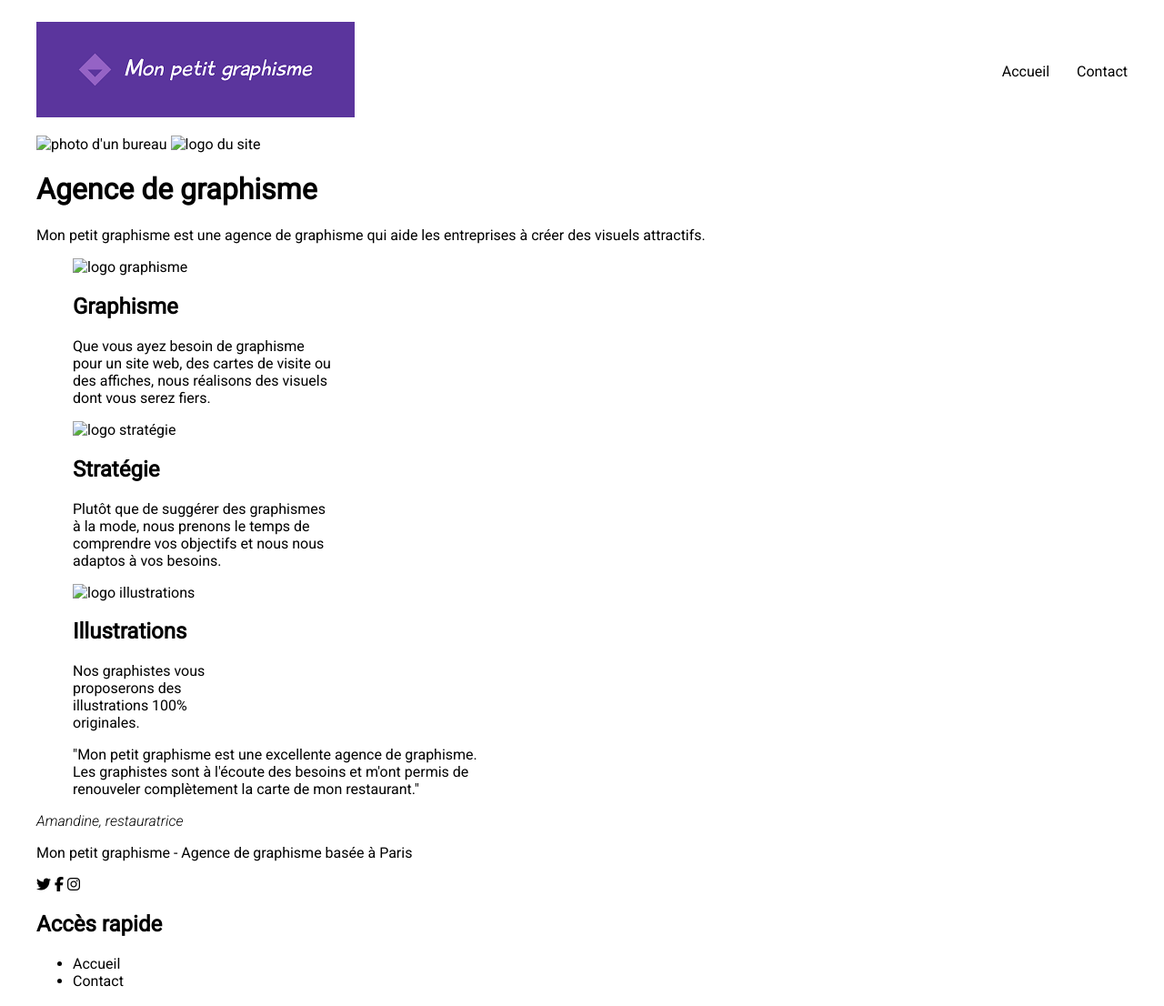
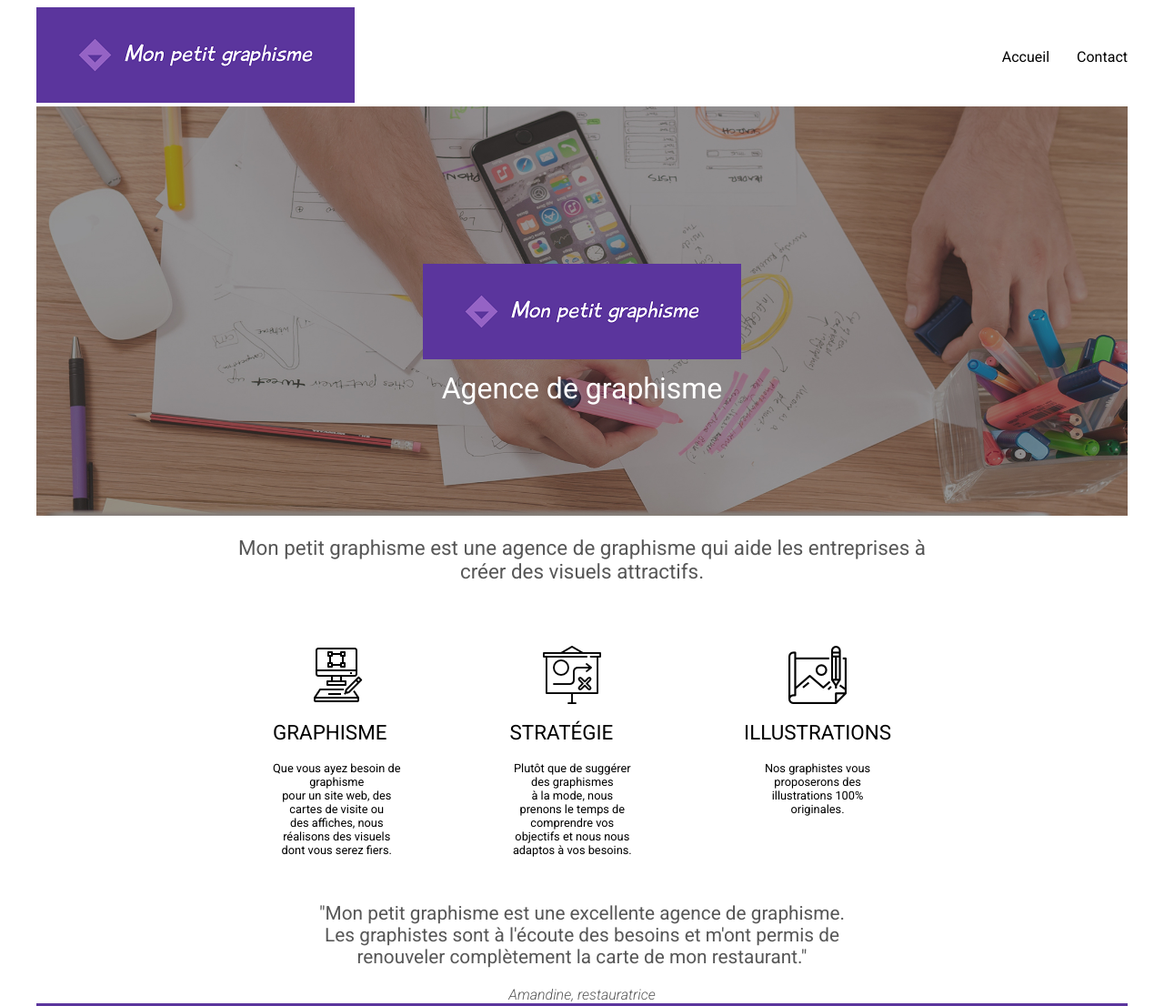
Before and after one commit to Chantalak/DevetMoi, a plain HTML site: page index.html in a window 1280 px wide. Shown: the top 1106 px of the page at 91% size. Drawn offline with Linux system fonts and the light colour scheme.

Commit message:
add css main

```diff
--- a/index.html
+++ b/index.html
@@ -16,9 +16,9 @@
         <div id="bloc_page">
              <!--header-->
             <header>
-                <p>
+                <div>
                     <img src="images/logo_long.png" alt="logo du site" />
-                </p>
+                </div>
 
                 <nav class="nav">
                     <ul class="nav nav__list">
@@ -28,21 +28,22 @@
                 </nav>
             </header>
 
-
             <!--main-->
             <main>
-                <div class="banniere">
-                <img src="body/backgroung_image.jpg" alt="photo d'un bureau" />
-                <img src="logo/logo_long.png" alt="logo du site" />
-                <h1>Agence de graphisme</h1>
+                <div class="banniere" >
+                    <img class="banniere__Img" src="images/backgroung_image.jpg" alt="photo d'un bureau" />
+                    <img class="banniere__logo" src="images/logo_long.png" alt="logo du site" />
+                    <h1 class="banniere__titre">Agence de graphisme</h1>
                 </div>
 
-                <section>
-                    <p>Mon petit graphisme est une agence de graphisme qui aide les entreprises à créer des visuels attractifs.</p>
 
-                    <div class="bloc">
-                        <figure class="bloc__info">
-                            <img src="body/graphic-design.png" alt="logo graphisme"/>
+                <section class="bloc">
+                    <p class="bloc__">Mon petit graphisme est une agence de graphisme qui aide les entreprises à<br>
+                    créer des visuels attractifs.</p>
+
+                    <div class="bloc__info">
+                        <figure class="bloc__info--plus">
+                            <img src="images/graphic-design.png" alt="logo graphisme"/>
                             <figcaption>
                                 <h2>Graphisme</h2>
                                 <p>
@@ -54,8 +55,8 @@
                             </figcaption>
                         </figure>
 
-                        <figure class="bloc__info">
-                            <img src="body/strategie.png" alt="logo stratégie"/>
+                        <figure class="bloc__info--plus">
+                            <img src="images/strategie.png" alt="logo stratégie"/>
                             <figcaption>
                                 <h2>Stratégie</h2>
                                 <p>
@@ -67,8 +68,8 @@
                             </figcaption>
                         </figure>
 
-                        <figure class="bloc__info">
-                            <img src="body/illustrations.png" alt="logo illustrations"/>
+                        <figure class="bloc__info--plus">
+                            <img src="images/illustrations.png" alt="logo illustrations"/>
                             <figcaption>
                                 <h2>Illustrations</h2>
                                 <p>
@@ -82,6 +83,7 @@
                     </div>
                 </section>
 
+                <div class="citation">
                     <blockquote>
                     "Mon petit graphisme est une excellente agence de graphisme.<br>
                     Les graphistes sont à l'écoute des besoins et m'ont permis de<br>
@@ -90,11 +92,12 @@
                     <cite>
                     Amandine, restauratrice
                     </cite>
+                </div>
             </main>
 
              <!--footer-->
             <footer>
-                <p>Mon petit graphisme - Agence de graphisme basée à Paris</p>
+                <span>Mon petit graphisme - Agence de graphisme basée à Paris</>
 
                 <div class="logo">
                     <i class="fab fa-twitter"></i>
--- a/style.css
+++ b/style.css
@@ -12,12 +12,14 @@ body
 	max-width: 1200px;
 }
 
+/*entête*/
 header
 {
 	display: flex;
 	justify-content: space-between;
 }
 
+/*nav*/
 .nav
 {
     display: flex;
@@ -34,3 +36,136 @@ header
     list-style: none;
 	padding-left: 30px;
 }
+
+/*main*/
+main
+{
+	margin-top: 0px;
+}
+
+/*bannière*/
+.banniere
+{
+    height: 450px;
+	position: relative;
+    display: flex;
+    justify-content: center;
+    align-items: center;
+    flex-direction: column;
+}
+
+.banniere__Img
+{
+   position: absolute;
+    width: 100%;
+    height: 100%;
+}
+
+.banniere__Img img
+{
+    object-fit: cover;
+}
+
+.banniere__logo
+{
+    position: absolute;
+}
+
+.banniere__titre
+{
+    position: absolute;
+    color: white;
+	font-weight: 400;
+    top: 60%;
+}
+
+/*section*/
+.bloc
+{
+    display: flex;
+	flex-direction: column;
+	align-items: center;
+}
+
+.bloc__ + .bloc__info
+{
+    margin-top: 30px;
+	max-width: 800px;
+}
+
+.bloc__
+{
+    color: rgb(87,87,87);
+	font-size: 1.4em;
+	text-align: center;
+}
+
+.bloc__info
+{
+    display: flex;
+	justify-content: space-around;
+}
+
+.bloc__info figure
+{
+    display: flex;
+	flex-direction: column;
+	align-items: center;
+	padding: 0 20px 0 20px;
+}
+
+.bloc__info h2
+{
+    font-size: 1.4em;
+	font-weight: 400;
+    text-transform: uppercase;
+}
+
+.bloc__info p
+{
+    font-size: 0.8em;
+	text-align: center;
+}
+
+.citation
+{
+    text-align: center;
+	color: rgb(87,87,87);
+
+}
+
+.citation blockquote
+{
+    font-size: 1.3em;
+}
+
+.citation cite
+{
+    font-weight: 300;
+}
+
+/*footer*/
+footer
+{
+	background-color: #5b359d;
+	padding-top: 18px;
+}
+
+footer p
+{
+    color: white;
+	text-align: center;
+	font-weight: 400;
+}
+
+.logo
+{
+    display: flex;
+	justify-content: center;
+}
+
+.logo i
+{
+	color: rgba(255, 255, 255, .6);
+	margin: 0 40px 0 40px;
+}
```
Lines whose indentation alone changed are shown as unchanged.
